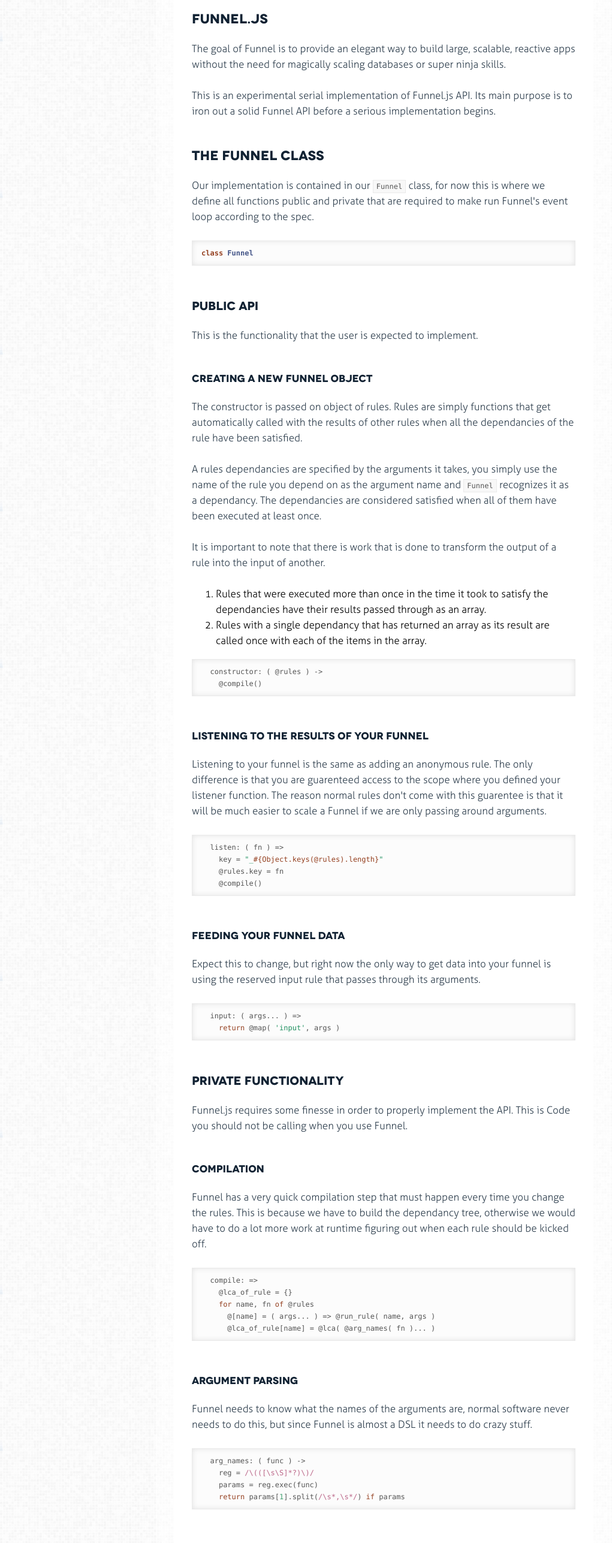
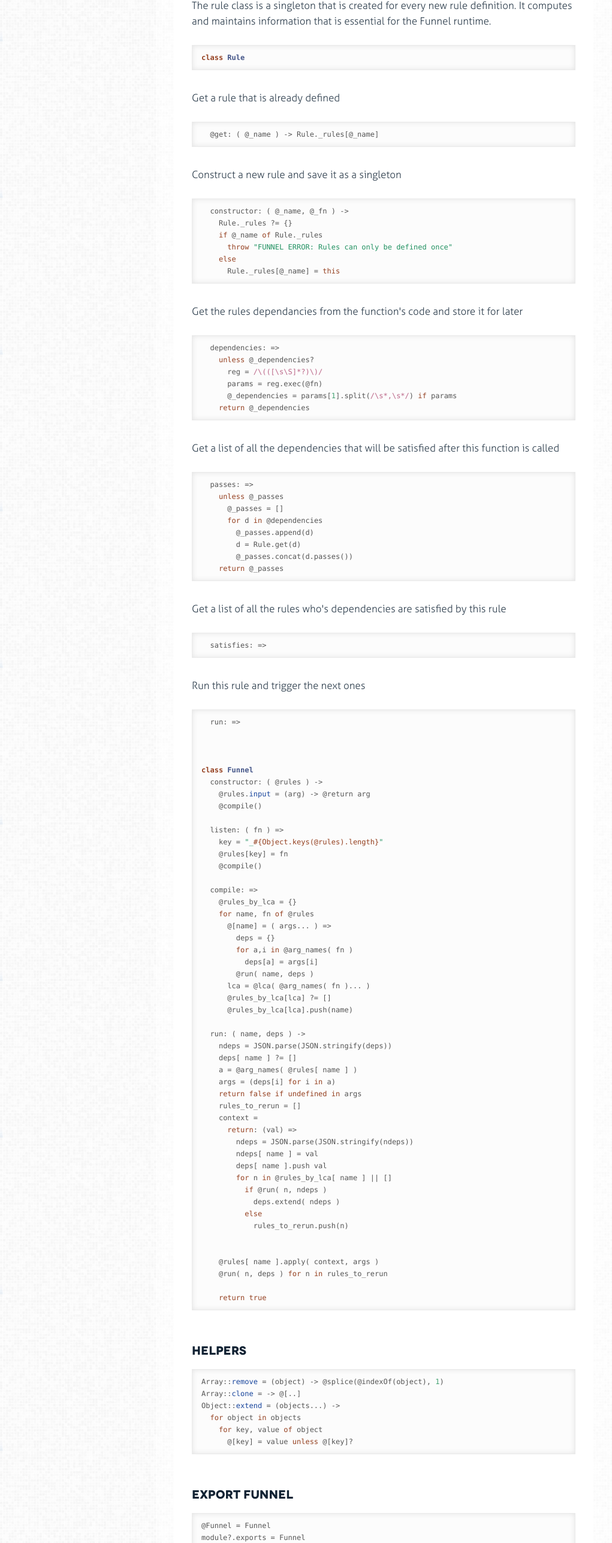
Before and after one commit to brysgo/semantic-mapreduce, a plain HTML site: page docs/funnel.html in a window 1280 px wide. Shown: the part 192-2765 px from the top of the page at 60% size, without its empty margins (0-1021 px from the left). Drawn offline with Linux system fonts and the light colour scheme.

Commit message:
Implement `@return` and first half of enabling the self keyword
Also refactor implementation to be much neater and include a
Rule class instead of mysterious private functionality in the
Funnel class.

```diff
--- a/docs/funnel.html
+++ b/docs/funnel.html
@@ -2,7 +2,7 @@
 
 <html>
 <head>
-  <title>funnel.litcoffee</title>
+  <title>The Rule Class</title>
   <meta http-equiv="content-type" content="text/html; charset=UTF-8">
   <link rel="stylesheet" media="all" href="public/stylesheets/normalize.css" />
   <link rel="stylesheet" media="all" href="docco.css" />
@@ -13,7 +13,15 @@
 
       <div class="header">
 
-          <h1>funnel.litcoffee</h1>
+
+          <h1>The Rule Class</h1>
+<p>The rule class is a singleton that is created for every new
+rule definition. It computes and maintains information that
+is essential for the Funnel runtime.</p>
+
+
+            <div class='highlight'><pre><span class="class"><span class="keyword">class</span> <span class="title">Rule</span></span></pre></div>
+
 
 
 
@@ -21,215 +29,134 @@
 
 
 
-        <h2>Funnel.js</h2>
+        <p>Get a rule that is already defined</p>
+
+
+          <div class='highlight'><pre>  <span class="property">@get</span>: ( <span class="property">@_name</span> ) -&gt; Rule._rules[<span class="property">@_name</span>]</pre></div>
 
 
 
-
-        <p>The goal of Funnel is to provide an elegant way to build large, scalable,
-reactive apps without the need for magically scaling databases or super
-ninja skills.</p>
-<p>This is an experimental serial implementation of Funnel.js API. Its main
-purpose is to iron out a solid Funnel API before a serious implementation
-begins.</p>
-<h2>The Funnel class</h2>
-<p>Our implementation is contained in our <code>Funnel</code> class, for now this is where we
-define all functions public and private that are required to make run Funnel&#39;s
-event loop according to the spec.</p>
+        <p>Construct a new rule
+and save it as a singleton</p>
 
 
-          <div class='highlight'><pre><span class="class"><span class="keyword">class</span> <span class="title">Funnel</span></span></pre></div>
+          <div class='highlight'><pre>  constructor: ( <span class="property">@_name</span>, <span class="property">@_fn</span> ) -&gt;
+    Rule._rules ?= {}
+    <span class="keyword">if</span> <span class="property">@_name</span> <span class="keyword">of</span> Rule._rules
+      <span class="keyword">throw</span> <span class="string">"FUNNEL ERROR: Rules can only be defined once"</span>
+    <span class="keyword">else</span>
+      Rule._rules[<span class="property">@_name</span>] = <span class="keyword">this</span></pre></div>
 
 
 
-        <h3>Public API</h3>
-<p>This is the functionality that the user is expected to implement.</p>
-<h4>Creating a new Funnel object</h4>
-<p>The constructor is passed on object of rules. Rules are simply functions that
-get automatically called with the results of other rules when all the
-dependancies of the rule have been satisfied.</p>
-<p>A rules dependancies are specified by the arguments it takes, you simply use the
-name of the rule you depend on as the argument name and <code>Funnel</code> recognizes it
-as a dependancy. The dependancies are considered satisfied when all of them have
-been executed at least once. </p>
-<p>It is important to note that there is work that is done to transform the output
-of a rule into the input of another.</p>
-<ol>
-<li>Rules that were executed more than once in the time it took to satisfy the
-dependancies have their results passed through as an array.</li>
-<li>Rules with a single dependancy that has returned an array as its result are
-called once with each of the items in the array.</li>
-</ol>
+        <p>Get the rules dependancies from the function&#39;s code
+and store it for later</p>
 
 
-          <div class='highlight'><pre>  constructor: ( <span class="property">@rules</span> ) -&gt;
-    <span class="property">@compile</span>()</pre></div>
+          <div class='highlight'><pre>  dependencies: =&gt;
+    <span class="keyword">unless</span> <span class="property">@_dependencies</span>?
+      reg = <span class="regexp">/\(([\s\S]*?)\)/</span>
+      params = reg.exec(<span class="property">@fn</span>)
+      <span class="property">@_dependencies</span> = params[<span class="number">1</span>].split(<span class="regexp">/\s*,\s*/</span>) <span class="keyword">if</span> params
+    <span class="keyword">return</span> <span class="property">@_dependencies</span></pre></div>
 
 
 
-        <h4>Listening to the results of your funnel</h4>
-<p>Listening to your funnel is the same as adding an anonymous rule. The only
-difference is that you are guarenteed access to the scope where you defined your
-listener function. The reason normal rules don&#39;t come with this guarentee is
-that it will be much easier to scale a Funnel if we are only passing around
-arguments.</p>
+        <p>Get a list of all the dependencies that will be satisfied
+after this function is called</p>
 
 
-          <div class='highlight'><pre>  listen: ( fn ) =&gt;
-    key = <span class="string">"_<span class="subst">#{Object.keys(@rules).length}</span>"</span>
-    <span class="property">@rules</span>.key = fn
-    <span class="property">@compile</span>()</pre></div>
+          <div class='highlight'><pre>  passes: =&gt;
+    <span class="keyword">unless</span> <span class="property">@_passes</span>
+      <span class="property">@_passes</span> = []
+      <span class="keyword">for</span> d <span class="keyword">in</span> <span class="property">@dependencies</span>
+        <span class="property">@_passes</span>.append(d)
+        d = Rule.get(d)
+        <span class="property">@_passes</span>.concat(d.passes())
+    <span class="keyword">return</span> <span class="property">@_passes</span></pre></div>
 
 
 
-        <h4>Feeding your funnel data</h4>
-<p>Expect this to change, but right now the only way to get data into your funnel
-is using the reserved input rule that passes through its arguments.</p>
+        <p>Get a list of all the rules who&#39;s dependencies are satisfied
+by this rule</p>
 
 
-          <div class='highlight'><pre>  input: ( args... ) =&gt;
-    <span class="keyword">return</span> <span class="property">@map</span>( <span class="string">'input'</span>, args )</pre></div>
+          <div class='highlight'><pre>  satisfies: =&gt;</pre></div>
 
 
 
-        <h3>Private Functionality</h3>
-<p>Funnel.js requires some finesse in order to properly implement the API. This is
-Code you should not be calling when you use Funnel.</p>
-<h4>Compilation</h4>
-<p>Funnel has a very quick compilation step that must happen every time you change
-the rules. This is because we have to build the dependancy tree, otherwise we
-would have to do a lot more work at runtime figuring out when each rule should
-be kicked off.</p>
+        <p>Run this rule and trigger the next ones</p>
 
 
-          <div class='highlight'><pre>  compile: =&gt;
-    <span class="property">@lca_of_rule</span> = {}
-    <span class="keyword">for</span> name, fn <span class="keyword">of</span> <span class="property">@rules</span>
-      @[name] = ( args... ) =&gt; <span class="property">@run_rule</span>( name, args )
-      <span class="property">@lca_of_rule</span>[name] = <span class="property">@lca</span>( <span class="property">@arg_names</span>( fn )... )</pre></div>
+          <div class='highlight'><pre>  run: =&gt;
 
 
 
-        <h4>Argument parsing</h4>
-<p>Funnel needs to know what the names of the arguments are, normal software never
-needs to do this, but since Funnel is almost a DSL it needs to do crazy stuff.</p>
+<span class="class"><span class="keyword">class</span> <span class="title">Funnel</span></span>
+  constructor: ( <span class="property">@rules</span> ) -&gt;
+    <span class="property">@rules</span>.<span class="function"><span class="title">input</span></span> = (arg) -&gt; <span class="property">@return</span> arg
+    <span class="property">@compile</span>()
+
+  listen: ( fn ) =&gt;
+    key = <span class="string">"_<span class="subst">#{Object.keys(@rules).length}</span>"</span>
+    <span class="property">@rules</span>[key] = fn
+    <span class="property">@compile</span>()
+
+  compile: =&gt;
+    <span class="property">@rules_by_lca</span> = {}
+    <span class="keyword">for</span> name, fn <span class="keyword">of</span> <span class="property">@rules</span>
+      @[name] = ( args... ) =&gt;
+        deps = {}
+        <span class="keyword">for</span> a,i <span class="keyword">in</span> <span class="property">@arg_names</span>( fn )
+          deps[a] = args[i]
+        <span class="property">@run</span>( name, deps )
+      lca = <span class="property">@lca</span>( <span class="property">@arg_names</span>( fn )... )
+      <span class="property">@rules_by_lca</span>[lca] ?= []
+      <span class="property">@rules_by_lca</span>[lca].push(name)
+
+  run: ( name, deps ) -&gt;
+    ndeps = JSON.parse(JSON.stringify(deps))
+    deps[ name ] ?= []
+    a = <span class="property">@arg_names</span>( <span class="property">@rules</span>[ name ] )
+    args = (deps[i] <span class="keyword">for</span> i <span class="keyword">in</span> a)
+    <span class="keyword">return</span> <span class="literal">false</span> <span class="keyword">if</span> <span class="literal">undefined</span> <span class="keyword">in</span> args
+    rules_to_rerun = []
+    context =
+      <span class="keyword">return</span>: (val) =&gt;
+        ndeps = JSON.parse(JSON.stringify(ndeps))
+        ndeps[ name ] = val
+        deps[ name ].push val
+        <span class="keyword">for</span> n <span class="keyword">in</span> <span class="property">@rules_by_lca</span>[ name ] || []
+          <span class="keyword">if</span> <span class="property">@run</span>( n, ndeps )
+            deps.extend( ndeps )
+          <span class="keyword">else</span>
+            rules_to_rerun.push(n)
 
 
-          <div class='highlight'><pre>  arg_names: ( func ) -&gt;
-    reg = <span class="regexp">/\(([\s\S]*?)\)/</span>
-    params = reg.exec(func)
-    <span class="keyword">return</span> params[<span class="number">1</span>].split(<span class="regexp">/\s*,\s*/</span>) <span class="keyword">if</span> params</pre></div>
+    <span class="property">@rules</span>[ name ].apply( context, args )
+    <span class="property">@run</span>( n, deps ) <span class="keyword">for</span> n <span class="keyword">in</span> rules_to_rerun
+
+    <span class="keyword">return</span> <span class="literal">true</span></pre></div>
 
 
 
-        <h4>Lowest common ancestor</h4>
-<p>This is the most mathematical part of Funnel. It recursively computes which of
-its dependancies is lowest in the dependancy tree so we know which rule we come
-after. This happens at compile time and can probably be optimized if need be.</p>
+        <h3>Helpers</h3>
 
 
-          <div class='highlight'><pre>  lca: ( rules... ) =&gt;
-    <span class="keyword">if</span> rules.length &gt; <span class="number">2</span>
-      <span class="keyword">return</span> <span class="property">@lca</span>( <span class="property">@lca</span>(rules[<span class="number">0.</span>.<span class="number">.2</span>]...), <span class="property">@lca</span>(rules[<span class="number">2.</span>.]...) )
-    <span class="keyword">else</span> <span class="keyword">if</span> rules.length <span class="keyword">is</span> <span class="number">1</span>
-      <span class="keyword">return</span> rules[<span class="number">0</span>]
-    <span class="keyword">else</span>
-      [ one, two ] = rules
-      one_ancestors = [ ]
-      two_ancestors = [ ]
-      one_tmp = [ one ]
-      two_tmp = [ two ]
-      <span class="keyword">while</span> <span class="literal">true</span>
-        one_ancestors = one_ancestors.concat( one_tmp )
-        two_ancestors = two_ancestors.concat( two_tmp )
-        <span class="keyword">for</span> o <span class="keyword">in</span> one_ancestors
-          <span class="keyword">return</span> o <span class="keyword">if</span> o <span class="keyword">in</span> two_ancestors
-        one_tmp =  [].concat( (<span class="property">@arg_names</span>(<span class="property">@rules</span>[i]) <span class="keyword">for</span> i <span class="keyword">in</span> one_tmp)... )
-        two_tmp =  [].concat( (<span class="property">@arg_names</span>(<span class="property">@rules</span>[i]) <span class="keyword">for</span> i <span class="keyword">in</span> two_tmp)... )
-        <span class="keyword">break</span> <span class="keyword">if</span> <span class="literal">undefined</span> <span class="keyword">in</span> one_tmp <span class="keyword">and</span> <span class="literal">undefined</span> <span class="keyword">in</span> two_tmp</pre></div>
+          <div class='highlight'><pre>Array::<span class="function"><span class="title">remove</span></span> = (object) -&gt; <span class="property">@splice</span>(<span class="property">@indexOf</span>(object), <span class="number">1</span>)
+Array::<span class="function"><span class="title">clone</span></span> = -&gt; @[..]
+Object::<span class="function"><span class="title">extend</span></span> = (objects...) -&gt;
+  <span class="keyword">for</span> object <span class="keyword">in</span> objects
+    <span class="keyword">for</span> key, value <span class="keyword">of</span> object
+      @[key] = value <span class="keyword">unless</span> @[key]?</pre></div>
 
 
 
-        <h4>Run the rule</h4>
-<p>This code runs a rule once its dependancies have been satisfied. It executes the
-rule after standardizing the arguments, and it returns the result of calling map
-with the rules output.</p>
+        <h3>Export Funnel</h3>
 
 
-          <div class='highlight'><pre>  run_rule: ( rule, args ) =&gt;
-    args = [ args ] <span class="keyword">unless</span> Object::toString.call( args ) <span class="keyword">is</span> <span class="string">'[object Array]'</span>
-    result = <span class="property">@rules</span>[ rule ]( args... )
-    <span class="keyword">return</span> <span class="property">@map</span>( rule, result )</pre></div>
-
-
-
-        <h4>Extend an object, much like _.extend</h4>
-<p>This is used for a couple of things, probably another thing that could get
-optimized away at some point.</p>
-
-
-          <div class='highlight'><pre>  extend: ( objects... ) -&gt;
-    result = {}
-    <span class="keyword">for</span> o <span class="keyword">in</span> objects
-      <span class="keyword">for</span> k, v <span class="keyword">of</span> o
-        result[k] ?= []
-        v = [ v ] <span class="keyword">unless</span> Object::toString.call( v ) <span class="keyword">is</span> <span class="string">'[object Array]'</span>
-        result[k] = result[k].concat(v...)
-    <span class="keyword">return</span> result</pre></div>
-
-
-
-        <h4>MAP-REDUCE!!!</h4>
-<p>The analogy here is purely self indulgent as I&#39;m fairly certain that Funnel
-could no longer be implemented as a map reduce script. However since it was
-origionally intended as a framework for mapreduce, and it helps me conceptualize
-the complex behavior required to carry through the execution of Funnel with all
-the appropriate dependancies, I will leave it as an imperfect analogy.</p>
-<p>The <code>reduce</code> function is responsible for handling all of the rules that have
-more than one dependancy. The name is such because it turns n inputs into one
-output.</p>
-
-
-          <div class='highlight'><pre>  reduce: ( rule, outputs ) =&gt;
-    <span class="keyword">for</span> n, fn <span class="keyword">of</span> <span class="property">@rules</span>
-      a = <span class="property">@arg_names</span>( fn )
-      args = []
-      args.push( ( outputs[i] <span class="keyword">for</span> i <span class="keyword">in</span> a )... )
-      <span class="keyword">if</span> a.length &gt; <span class="number">1</span> <span class="keyword">and</span> <span class="property">@lca_of_rule</span>[ n ] <span class="keyword">is</span> rule
-        o = <span class="property">@run_rule</span>( n, args )
-        outputs = <span class="property">@extend</span>( outputs, o )
-    <span class="keyword">return</span> outputs</pre></div>
-
-
-
-        <p>The <code>map</code> function handles all the rules with only one dependancy, thus it tends
-to take a single input and turn it into many outputs. Additionally, if the input
-to a rule is in the form of an array, the map function will split the array and
-call the rule once with each of its items.</p>
-
-
-          <div class='highlight'><pre>  map: ( rule, result ) =&gt;
-    <span class="keyword">if</span> Object::toString.call( result ) <span class="keyword">is</span> <span class="string">'[object Array]'</span>
-      <span class="keyword">return</span> <span class="property">@extend</span>( ( <span class="property">@map</span>(rule, r) <span class="keyword">for</span> r <span class="keyword">in</span> result )... )
-    <span class="keyword">else</span>
-      output = {}
-      <span class="keyword">for</span> n, fn <span class="keyword">of</span> <span class="property">@rules</span>
-        a = <span class="property">@arg_names</span>( fn )
-        <span class="keyword">if</span> a.length <span class="keyword">is</span> <span class="number">1</span> <span class="keyword">and</span> <span class="property">@lca_of_rule</span>[ n ] <span class="keyword">is</span> rule
-          o = <span class="property">@run_rule</span>( n, result )
-          o[ rule ] = result
-          o = <span class="property">@reduce</span>( rule, o )
-          output = <span class="property">@extend</span>( output, o )
-      output[ rule ] ?= result
-      <span class="keyword">return</span> output</pre></div>
-
-
-
-        <p>Export Funnel for all to use! It may be worth figuring out how to hide private
-functionality.</p>
-
-
-          <div class='highlight'><pre>module.exports = Funnel</pre></div>
+          <div class='highlight'><pre><span class="property">@Funnel</span> = Funnel
+module?.exports = Funnel</pre></div>
 
 
       <div class="fleur">h</div>
```
Also changed, not shown: spec/BasicSpec.coffee (+14 -18 lines), src/funnel.coffee (added, +124 -0 lines), lib/funnel.js, 2 other files.
